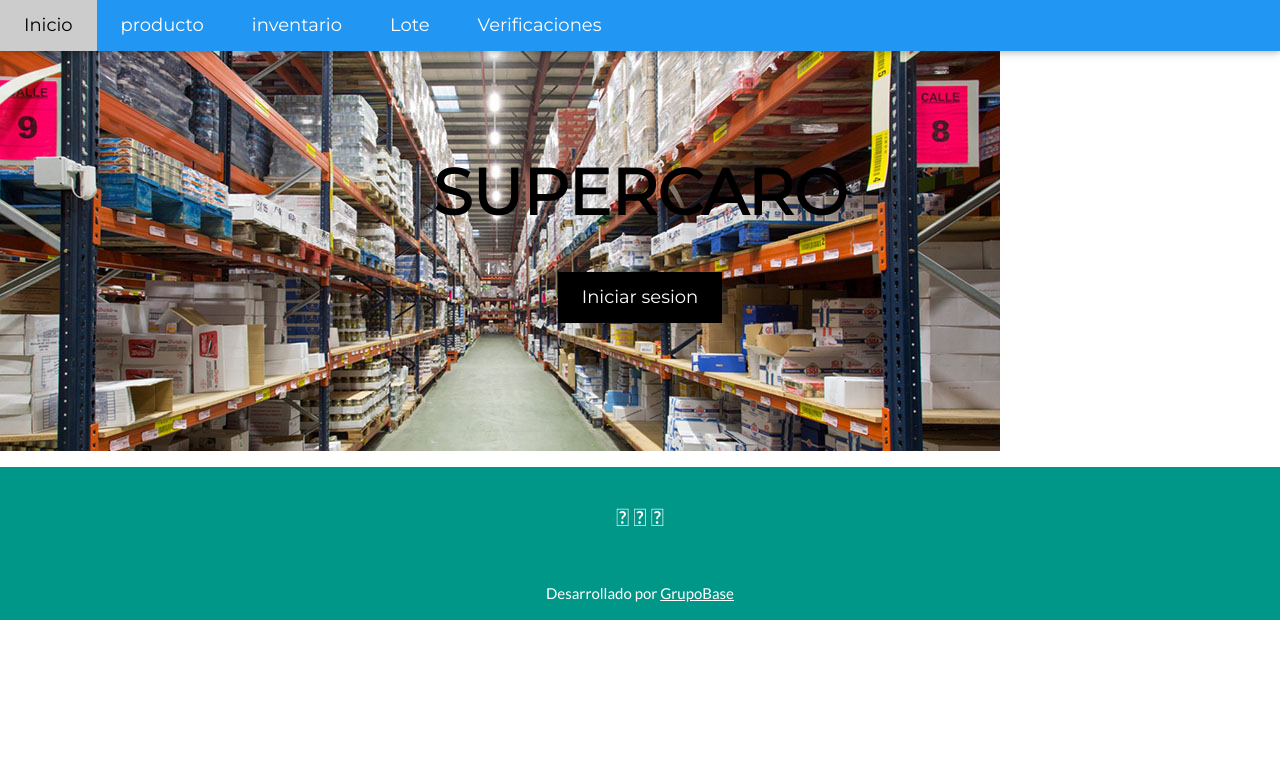
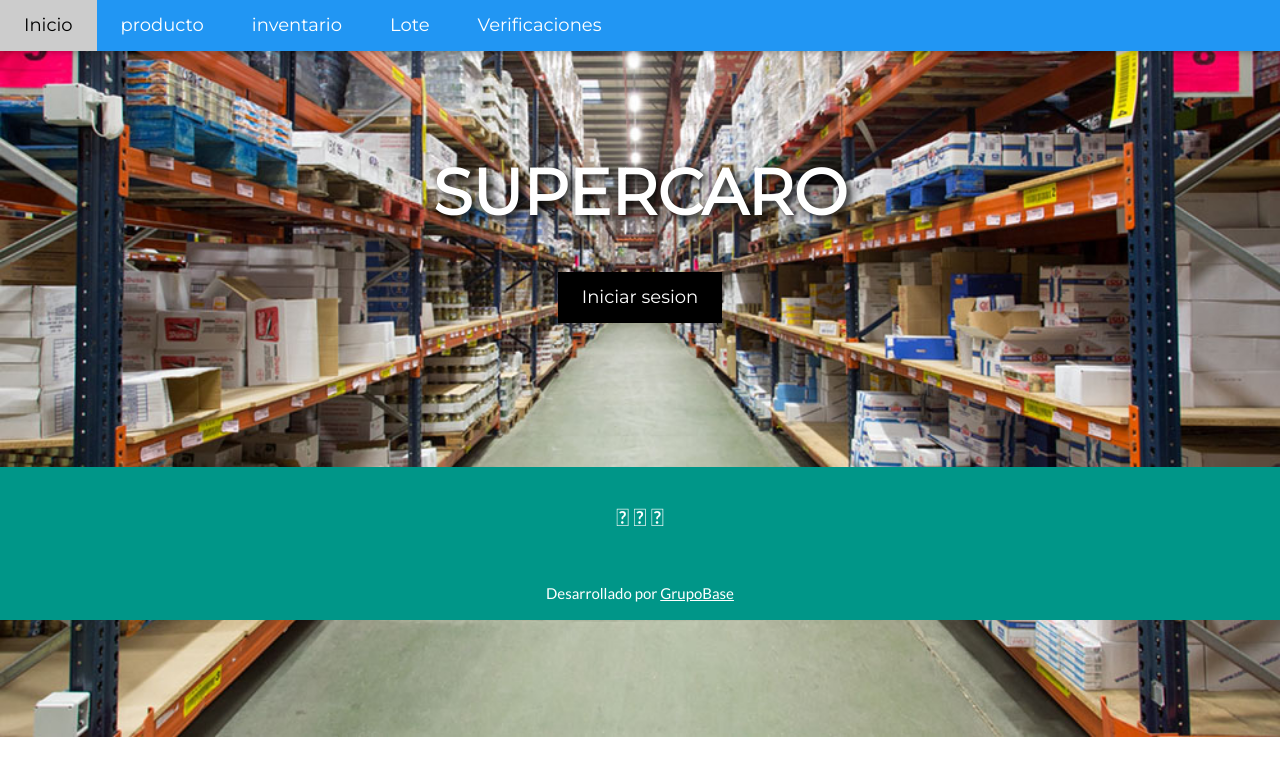
Before and after one commit to leocaraballo/tpfinal-basededatos, a PHP site: page /supercaro/ in a window 1280 px wide. Shown: the top 776 px of the page. Run offline with PHP 8.4, Linux system fonts and the light colour scheme.

Commit message:
Index imagen

```diff
--- a/index.php
+++ b/index.php
@@ -10,9 +10,19 @@
 <link rel="stylesheet" href="https://cdnjs.cloudflare.com/ajax/libs/font-awesome/4.7.0/css/font-awesome.min.css">
 <style>
 		#Cursiva {font-style: italic}
-body,h1,h2,h3,h4,h5,h6 {font-family: "Lato", sans-serif}
-.w3-bar,h1,button {font-family: "Montserrat", sans-serif}
-.fa-anchor,.fa-coffee {font-size:200px}
+    body,h1,h2,h3,h4,h5,h6 {font-family: "Lato", sans-serif}
+    .w3-bar,h1,button {font-family: "Montserrat", sans-serif}
+    .fa-anchor,.fa-coffee {font-size:200px}
+    body {
+      background-image: url("img/almacen.jpg");
+      background-repeat: no-repeat;
+      background-size: cover;
+      background-position:center;
+    }
+    .titulo-grande {
+      color: white;
+      text-shadow: 4px 4px 8px #000000;
+    }
 </style>
 <body>
 
@@ -38,9 +48,9 @@ body,h1,h2,h3,h4,h5,h6 {font-family: "Lato", sans-serif}
 </div>
 
 <!-- Header -->
-<header class="w3-container w3-center" style="padding:128px 16px;  background:url(img/almacen.jpg) no-repeat;">
+<header class="w3-container w3-center" style="padding:128px 16px;">
 
-		<h1  class="w3-margin w3-jumbo"><strong>SUPERCARO</strong></h1>
+		<h1 class="w3-margin w3-jumbo titulo-grande"><strong>SUPERCARO</strong></h1>
 	<!-- <p class="w3-xlarge">Template by w3.css</p> -->
 	<button onclick="document.getElementById('id01').style.display='block'" class="w3-button w3-black w3-padding-large w3-large w3-margin-top">Iniciar sesion</button>
 </header>
```
Also changed, not shown: vistas/templates/footer.php (added), vistas/templates/header.php (added).
